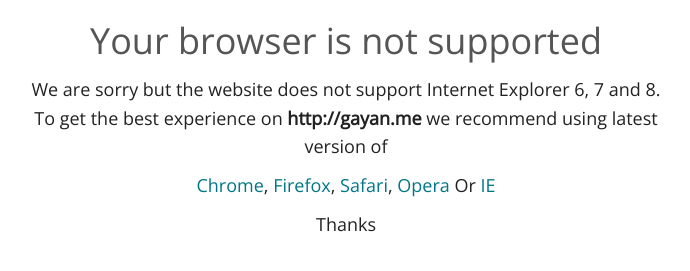
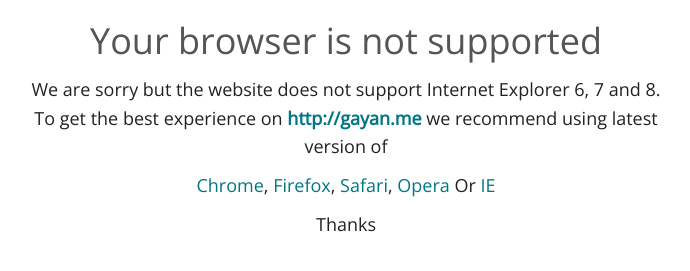
Before and after one commit to gayanvirajith/go, a Jekyll site: the page built from browser-warning/index.html, in a window 1280 px wide. Shown: the part 246-517 px from the top of the page, without its empty margins (294-984 px from the left). Built offline with Jekyll 4.4.1, drawn with Linux system fonts in a browser that asks for light colours.

Commit message:
Add anchor link to home page in browser-warning page

```diff
--- a/browser-warning/index.html
+++ b/browser-warning/index.html
@@ -48,8 +48,10 @@ title: Your browser is not supported
           <p>
             We are sorry but the website does not support Internet
             Explorer 6, 7 and 8.
-            To get the best experience on <strong>{{ site.url }}</strong> we
-            recommend using latest version of
+            To get the best experience on
+            <a href="{{ '' | prepend: site.baseurl | prepend: site.url | append: '/' }}">
+              <strong>{{ site.url }}</strong>
+            </a> we recommend using latest version of
           </p>
           <p>
             <a href="https://www.google.com/chrome">Chrome</a>,
```
